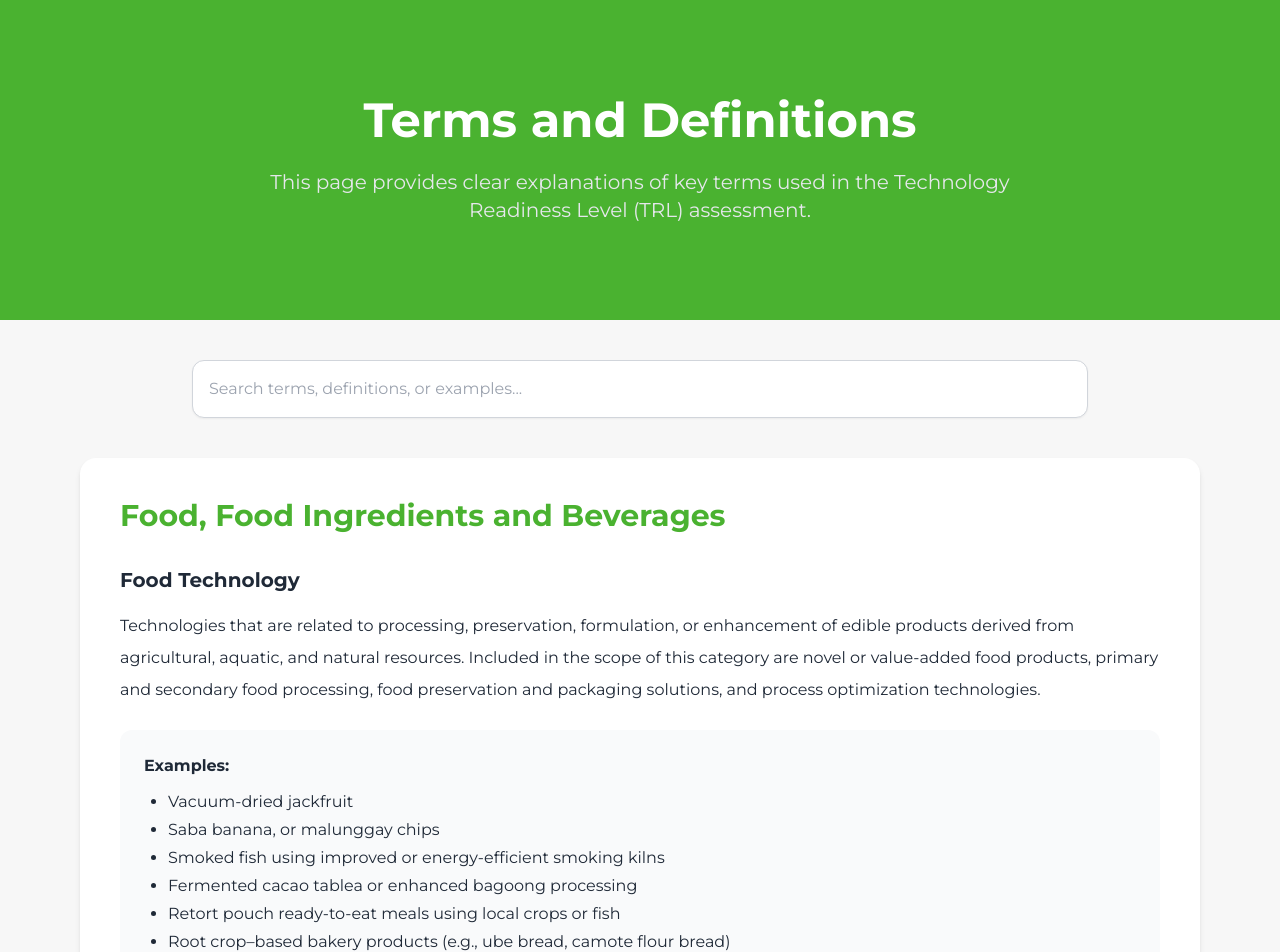
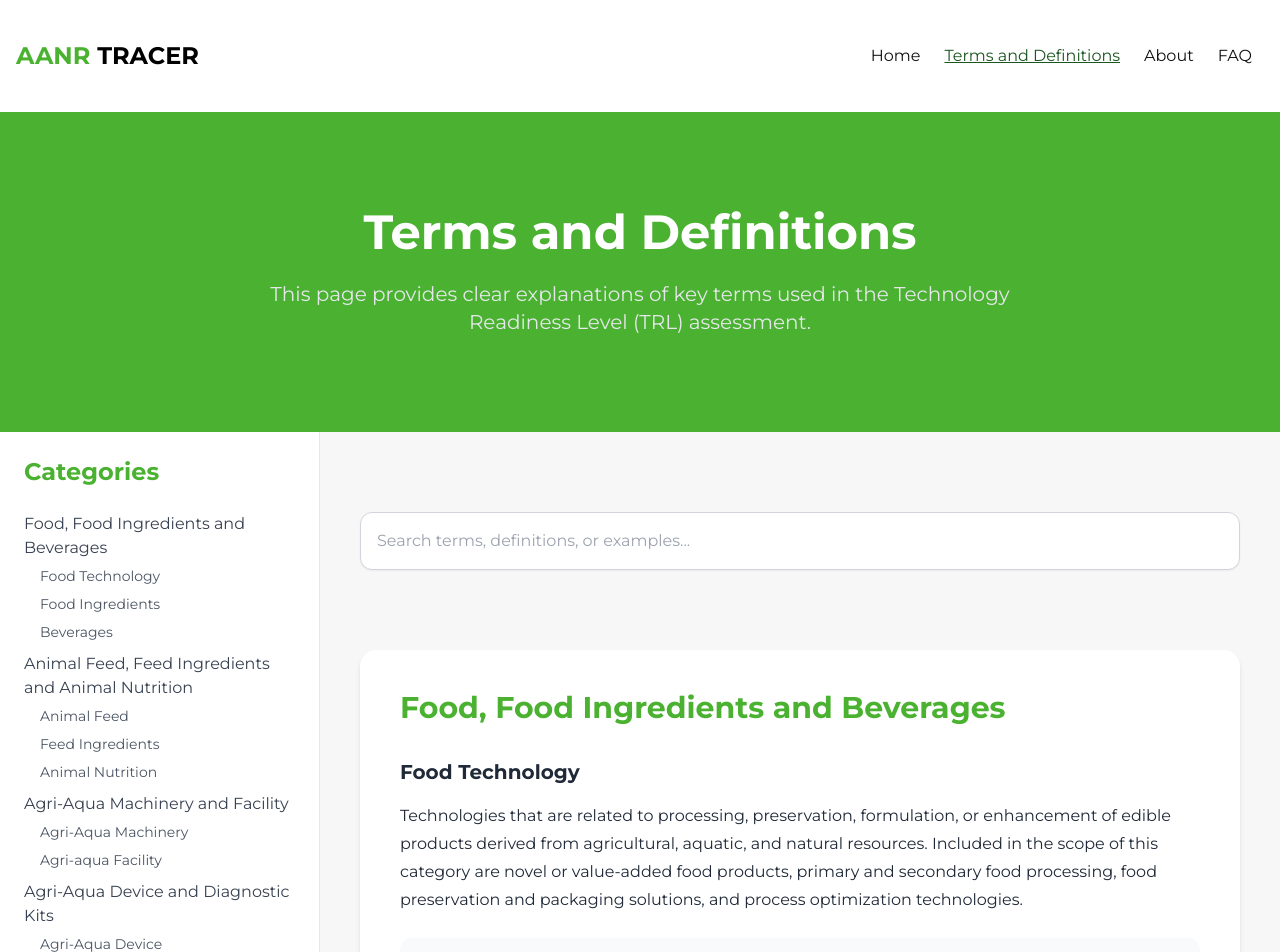
Before and after one commit to kazeulo/AANR-TRACER, a Next.js app: page /terms in a window 1280 px wide. Shown: the top 952 px of the page. Built offline with nearby package versions, Linux system fonts and the light colour scheme.

Commit message:
feat: update terms and faqs page

```diff
--- a/src/app/faq/page.tsx
+++ b/src/app/faq/page.tsx
@@ -1,46 +1,139 @@
 "use client"
 
-import { useState } from "react"
+import { useState, useRef } from "react"
 import { ChevronDown } from "lucide-react"
 
 export default function FAQ() {
-  const faqs = [
+  const categories = [
     {
-      question: "What is AANR TRACER?",
+      title: "General Questions",
+      faqs: [
+        {
+          question: "What is the AANR TRACER Application?",
           answer:
             "The AANR Technology Readiness Assessment for Commercialization Enhancement and Roadmapping (TRACER) Application is a web-based assessment and recommendation-support tool designed to evaluate the Technology Readiness Level (TRL) of innovations in the Agriculture, Aquatic, and Natural Resources (AANR) sector. It helps users understand the maturity of their technology and identify next steps toward commercialization, adoption, or utilization.",
         },
         {
-      question: "Who can use this platform?",
+          question: "Who can use the TRACER Application?",
           answer:
-        "Researchers, project leaders, technology transfer offices, and institutions involved in AANR innovation development may use the platform to assess readiness levels.",
+            "The application is intended for:\n- Researchers and innovators in the AANR sector\n- Technology transfer offices and commercialization units\n- Academic, research, and government institutions\n- Organizations supporting innovation, incubation, and technology adoption",
         },
         {
-      question: "What is Technology Readiness Level (TRL)?",
+          question: "Do we need to log into the system or create an account to use the TRACER Application?",
           answer:
-        "TRL is a systematic metric that measures the maturity of a technology from early research (concept stage) to deployment and commercialization.",
+            "No. The user does not need any log-in credentials to access and use the application.",
         },
         {
-      question: "Does TRACER provide commercialization recommendations?",
+          question: "Is the AANR TRACER Application free to use?",
           answer:
-        "Yes. The platform generates indicative recommendations to support further development, intellectual property positioning, and commercialization planning.",
+            "Yes. The AANR TRACER App is free to use and accessible to anyone through desktop, laptop, or any mobile device using any browser.",
+        },
+        {
+          question: "Will the FAQs be updated?",
+          answer:
+            "Yes. This FAQ section may be updated periodically to reflect system enhancements, policy updates, or user feedback. Users are advised to refer to the latest version available on the website.",
+        },
+      ],
+    },
+    {
+      title: "Technology Assessment",
+      faqs: [
+        {
+          question: "What types of technologies can be assessed?",
+          answer:
+            "AANR TRACER is suitable for technologies that:\n- Fall under the Agriculture, Aquatic, and Natural Resources (AANR) sector\n- Intended for commercial purposes using common modes of commercialization such as licensing through a spinoff, direct licensing, joint venture, profit sharing, or buy-out",
+        },
+        {
+          question: "How does the TRACER Application determine the TRL?",
+          answer:
+            "The application encrypted a structured readiness assessment framework based on the NASA TRL, adapted for applicability to AANR technologies, the DOST–PCAARRD assessment framework, and expert experience in research and development (R&D) and commercialization that has undergone intensive review by subject-matter experts and experienced researchers across various commodities and consultations with personnel directly involved in technology transfer programs of the Consortia Member Institutions (CMIs) under the RAISE Program.",
+        },
+        {
+          question: "Are the TRL results final and absolute?",
+          answer:
+            "No. The TRL results generated by the AANR TRACER Application are indicative and apply only to the technology assessed. Results are entirely based on the accuracy and completeness of the information provided by the user at the time of the assessment.",
+        },
+        {
+          question: "What happens if incomplete or incorrect information is entered?",
+          answer:
+            "Incomplete, incorrect, or misleading information may result in inaccurate TRL classification, gap identification, or recommendations. Users are responsible for ensuring that all information entered into the system is accurate and complete.\nThe developers shall not be liable for any errors or misclassifications resulting from such inputs.",
+        },
+        {
+          question: "Does the system verify or validate the information provided?",
+          answer:
+            "No. The AANR TRACER Application does not independently verify or validate user-provided information. All assessments and recommendations are generated solely based on the data entered by the user.",
+        },
+      ],
+    },
+    {
+      title: "Gaps and Recommendations",
+      faqs: [
+        {
+          question: "How are gaps and recommendations generated?",
+          answer:
+            "The identified gaps and system-generated recommendations are produced through AI-driven analysis aligned with the technology assessment module from the structured readiness assessment framework encrypted in the application. These recommendations are indicative and intended to support planning and decision-making.",
+        },
+        {
+          question: "Are the recommendations mandatory to follow?",
+          answer:
+            "No. The recommendations are not prescriptive or mandatory. They are provided as guidance to help users understand potential next steps and areas for improvement.",
+        },
+      ],
+    },
+    {
+      title: "Data & Results",
+      faqs: [
+        {
+          question: "Is my data saved in the system?",
+          answer:
+            "No. The handling of assessment data depends on the user actions. Saving or sharing of the results generated during the assessment session is optional and subject to user discretion. Data saving will only occur if the user opts to save the generated result by downloading the pdf copy in the device used during the assessment or the user sends the pdf copy of the result through an email address.",
+        },
+        {
+          question: "Can I download or export my assessment results?",
+          answer:
+            "Yes. The application allows users to review, share, download or export assessment summaries and results for internal use, reporting, or strategic planning in a pdf file only.",
+        },
+        {
+          question: "Can I assess more than one technology?",
+          answer:
+            "Yes. Users may conduct multiple assessments for different technologies, provided each assessment is completed separately with accurate and relevant information for each technology.",
+        },
+        {
+          question: "How long does it take to complete an assessment?",
+          answer:
+            "The time required depends on the complexity of the technology and the availability of information. On average, completing an assessment may take 10 minutes once all required details are prepared.",
+        },
+        {
+          question: "Who should I contact for technical or methodological support?",
+          answer:
+            "For technical assistance or clarification on assessment methodology, users are encouraged to contact their institutional technology transfer office or refer to the support and reference materials provided on the AANR TRACER Application website.",
+        },
+      ],
     },
   ]
 
-  const [openIndex, setOpenIndex] = useState<number | null>(null)
+  const [openIndex, setOpenIndex] = useState<{ [key: string]: number | null }>({})
+  const refs = useRef<{ [key: string]: HTMLDivElement | null }>({})
 
-  const toggleFAQ = (index: number) => {
-    setOpenIndex(openIndex === index ? null : index)
+  const toggleFAQ = (category: string, index: number) => {
+    setOpenIndex((prev) => ({
+      ...prev,
+      [category]: prev[category] === index ? null : index,
+    }))
+  }
+
+  const scrollToCategory = (categoryTitle: string) => {
+    refs.current[categoryTitle]?.scrollIntoView({ behavior: "smooth", block: "start" })
   }
 
   return (
     <div className="bg-[var(--bg-color-light)] text-gray-800">
 
       {/* ================= HERO ================= */}
-      <section className="bg-[var(--secondary-color)] text-white py-24 px-6 lg:px-20">
+      <section className="w-full bg-[var(--secondary-color)] text-white py-24 px-6">
         <div className="max-w-6xl mx-auto text-center">
           <h1 className="text-4xl md:text-5xl font-bold mb-6">
-            Frequently Asked Questions
+            Frequently Asked Questions(FAQs)
           </h1>
           <p className="text-lg md:text-xl text-gray-200 max-w-3xl mx-auto">
             Learn more about AANR TRACER and how it supports technology readiness assessment.
@@ -48,41 +141,77 @@ export default function FAQ() {
         </div>
       </section>
 
+      {/* ================= CATEGORY FILTER ================= */}
+      <section className="py-10 px-6 lg:px-20">
+        <div className="max-w-6xl mx-auto flex flex-wrap gap-4 justify-center">
+          {categories.map((category, idx) => (
+            <button
+              key={idx}
+              onClick={() => scrollToCategory(category.title)}
+              className="
+                bg-[var(--secondary-color)]
+                text-white
+                font-semibold
+                px-4 py-2
+                rounded-full
+                transition
+                transform
+                hover:bg-opacity-80
+                hover:scale-105
+                hover:shadow-lg
+              "
+            >
+              {category.title}
+            </button>
+          ))}
+        </div>
+      </section>
+
       {/* ================= FAQ LIST ================= */}
       <section className="py-20 px-6 lg:px-20">
-        <div className="max-w-4xl mx-auto space-y-6">
-
-          {faqs.map((faq, index) => (
+        <div className="max-w-4xl mx-auto space-y-12">
+          {categories.map((category, cidx) => (
             <div
-              key={index}
+              key={cidx}
+              ref={(el) => {
+                refs.current[category.title] = el ?? null
+              }}
+              className="scroll-mt-20"
+            >
+              <h2 className="text-2xl font-bold text-[var(--secondary-color)] mb-6">
+                {category.title}
+              </h2>
+              <div className="space-y-6">
+                {category.faqs.map((faq, fidx) => (
+                  <div
+                    key={fidx}
                     className="bg-white rounded-2xl shadow-md border border-gray-100"
                   >
                     <button
-                onClick={() => toggleFAQ(index)}
+                      onClick={() => toggleFAQ(category.title, fidx)}
                       className="w-full flex justify-between items-center p-6 text-left"
                     >
-                <span className="font-semibold text-lg">
-                  {faq.question}
-                </span>
+                      <span className="font-semibold text-lg">{faq.question}</span>
                       <ChevronDown
                         size={20}
                         className={`transition-transform duration-300 ${
-                    openIndex === index ? "rotate-180" : ""
+                          openIndex[category.title] === fidx ? "rotate-180" : ""
                         }`}
                       />
                     </button>
 
-              {openIndex === index && (
-                <div className="px-6 pb-6 text-gray-600 leading-7">
+                    {openIndex[category.title] === fidx && (
+                      <div className="px-6 pb-6 text-gray-600 whitespace-pre-line leading-7">
                         {faq.answer}
                       </div>
                     )}
                   </div>
                 ))}
-
+              </div>
+            </div>
+          ))}
         </div>
       </section>
-
     </div>
   )
 }
--- a/src/app/layout.tsx
+++ b/src/app/layout.tsx
@@ -25,9 +25,9 @@ export default function RootLayout({
   return (
     <html lang="en">
       <body className={montserrat.className}>
-        {/* <Header /> */}
+        <Header />
         {children}
-        {/* <Footer /> */}
+        <Footer />
       </body>
     </html>
   );
--- a/src/app/page.tsx
+++ b/src/app/page.tsx
@@ -22,7 +22,7 @@ export default function Home() {
           <p>
             For now, visit:{" "}
             <a href="https://kmanejo.wixstudio.com/trlars" target="_blank">
-              TRACER
+              <u>TRACER</u>
             </a>
           </p>
         </div>
@@ -47,7 +47,7 @@ export default function Home() {
 //       <div className="max-w-7xl mx-auto w-full">
 //         <div className="max-w-2xl">
 
-//           <h1 className="text-4xl md:text-5xl font-bold leading-9 md:leading-12 mb-6 text-[var(--tertiary-color)]">
+//           <h1 className="text-4xl md:text-5xl font-bold leading-9 md:leading-12 mb-6 text-white">
 //             Technology Readiness Assessment for Commercialization Enhancement and Roadmapping
 //           </h1>
 
--- a/src/app/terms/page.tsx
+++ b/src/app/terms/page.tsx
@@ -1,6 +1,6 @@
 "use client"
 
-import { useState } from "react"
+import { useState, useRef, useEffect } from "react"
 
 const categories = [
   {
@@ -257,17 +257,21 @@ const categories = [
         ],
       },
     ],
-  }
+  },
 ]
 
 export default function Terms() {
   const [search, setSearch] = useState("")
+  const refs = useRef<{ [key: string]: HTMLDivElement | null }>({})
+
+  const scrollToId = (id: string) => {
+    refs.current[id]?.scrollIntoView({ behavior: "smooth", block: "start" })
+  }
 
   const filteredCategories = categories
     .map((category) => {
       const filteredSections = category.sections.filter((section) => {
         const searchText = search.toLowerCase()
-
         return (
           category.title.toLowerCase().includes(searchText) ||
           section.title.toLowerCase().includes(searchText) ||
@@ -277,7 +281,6 @@ export default function Terms() {
           )
         )
       })
-
       if (
         category.title.toLowerCase().includes(search.toLowerCase()) ||
         filteredSections.length > 0
@@ -287,38 +290,68 @@ export default function Terms() {
           sections: filteredSections,
         }
       }
-
       return null
     })
     .filter(
       (category): category is {
         title: string
-        sections: {
-          title: string
-          definition: string
-          examples: string[]
-        }[]
+        sections: { title: string; definition: string; examples: string[] }[]
       } => category !== null
     )
 
   return (
-    <div className="bg-[var(--bg-color-light)] text-gray-800">
-
-      <section className="bg-[var(--secondary-color)] text-white py-24 px-6 lg:px-20">
+    <div className="bg-[var(--bg-color-light)] text-gray-800 min-h-screen">
+      {/* Hero Section - Full Width */}
+      <section className="w-full bg-[var(--secondary-color)] text-white py-24 px-6">
         <div className="max-w-6xl mx-auto text-center">
           <h1 className="text-4xl md:text-5xl font-bold mb-6">
             Terms and Definitions
           </h1>
-          <p className="text-lg md:text-xl text-gray-200 max-w-3xl mx-auto leading-7">
+          <p className="text-lg md:text-xl text-gray-200 leading-7 max-w-3xl mx-auto">
             This page provides clear explanations of key terms used in the
             Technology Readiness Level (TRL) assessment.
           </p>
         </div>
       </section>
 
-      {/* search bar */}
-      <section className="py-10 px-6 lg:px-20">
-        <div className="max-w-4xl mx-auto">
+      <div className="flex">
+        {/* Sidebar */}
+        <aside className="w-80 hidden lg:block sticky top-0 h-screen overflow-y-auto border-r border-gray-200 bg-white p-6">
+          <h2 className="text-2xl font-bold mb-6 text-[var(--secondary-color)]">
+            Categories
+          </h2>
+          <ul className="space-y-2">
+            {categories.map((category, idx) => (
+              <li key={idx}>
+                <button
+                  className="text-left w-full text-gray-700 hover:text-[var(--secondary-color)] font-medium"
+                  onClick={() => scrollToId(category.title)}
+                >
+                  {category.title}
+                </button>
+                <ul className="pl-4 mt-1 space-y-1">
+                  {category.sections.map((section, sidx) => (
+                    <li key={sidx}>
+                      <button
+                        className="text-left w-full text-sm text-gray-600 hover:text-[var(--secondary-color)]"
+                        onClick={() =>
+                          scrollToId(`${category.title}-${section.title}`)
+                        }
+                      >
+                        {section.title}
+                      </button>
+                    </li>
+                  ))}
+                </ul>
+              </li>
+            ))}
+          </ul>
+        </aside>
+
+        {/* Main Content */}
+        <main className="flex-1 px-6 lg:px-10 py-10 space-y-10">
+          {/* Search */}
+          <section className="max-w-4xl mx-auto py-10">
             <input
               type="text"
               placeholder="Search terms, definitions, or examples..."
@@ -326,39 +359,43 @@ export default function Terms() {
               onChange={(e) => setSearch(e.target.value)}
               className="w-full p-4 border border-gray-300 rounded-xl shadow-sm focus:outline-none focus:ring-2 focus:ring-[var(--secondary-color)]"
             />
-        </div>
           </section>
 
-      {/* content */}
-      <section className="pb-24 px-6 lg:px-20">
-        <div className="max-w-6xl mx-auto space-y-20">
-
+          {/* Terms */}
+          <section className="max-w-6xl mx-auto space-y-16">
             {filteredCategories.length === 0 && (
               <div className="text-center text-gray-600">
                 No matching terms found.
               </div>
             )}
 
-          {filteredCategories.map((category, index) => (
-            <div key={index} className="bg-white rounded-2xl shadow-md p-10">
+            {filteredCategories.map((category, idx) => (
+              <div
+                key={idx}
+                ref={(el) => {
+                  refs.current[category.title] = el
+                }}
+                className="bg-white rounded-2xl shadow-md p-10"
+              >
                 <h2 className="text-3xl font-bold text-[var(--secondary-color)] mb-8">
                   {category.title}
                 </h2>
 
-              {category.sections.map((section, idx) => (
-                <div key={idx} className="mb-10">
-                  <h3 className="text-xl font-semibold mb-4">
-                    {section.title}
-                  </h3>
-                  <p className="mb-6 leading-8 text-left">
-                    {section.definition}
-                  </p>
-
+                {category.sections.map((section, sidx) => (
+                  <div
+                    key={sidx}
+                    ref={(el) => {
+                      refs.current[`${category.title}-${section.title}`] = el
+                    }}
+                    className="mb-10"
+                  >
+                    <h3 className="text-xl font-semibold mb-4">{section.title}</h3>
+                    <p className="mb-6 leading-7 text-left">{section.definition}</p>
                     <div className="bg-gray-50 p-6 rounded-xl">
                       <p className="font-semibold mb-3">Examples:</p>
                       <ul className="list-disc pl-6 space-y-1">
-                      {section.examples.map((example, exIndex) => (
-                        <li key={exIndex}>{example}</li>
+                        {section.examples.map((example, exIdx) => (
+                          <li key={exIdx}>{example}</li>
                         ))}
                       </ul>
                     </div>
@@ -366,9 +403,9 @@ export default function Terms() {
                 ))}
               </div>
             ))}
-
+          </section>
+        </main>
       </div>
-      </section>
     </div>
   )
 }
```
Lines whose indentation alone changed are shown as unchanged.
